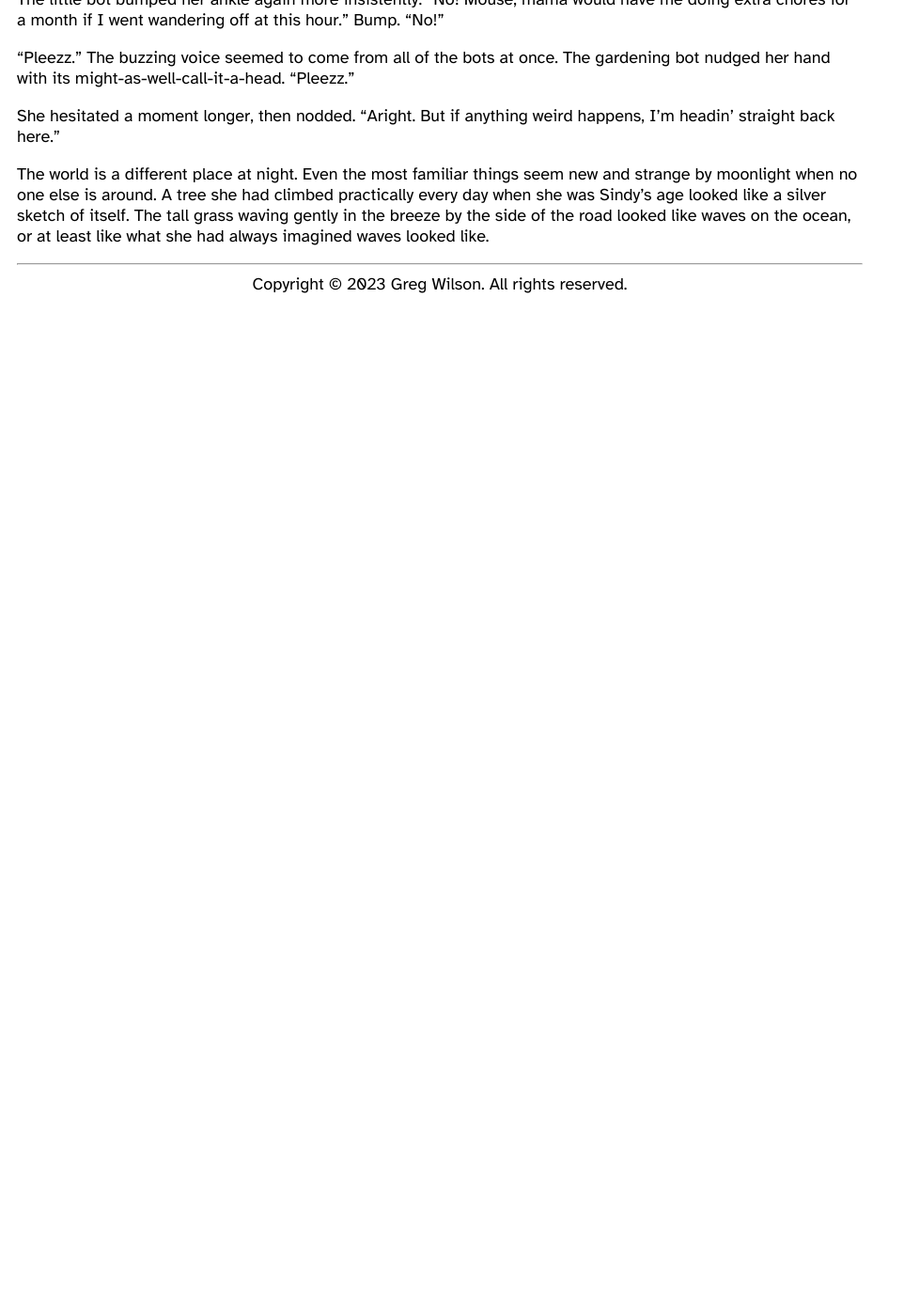
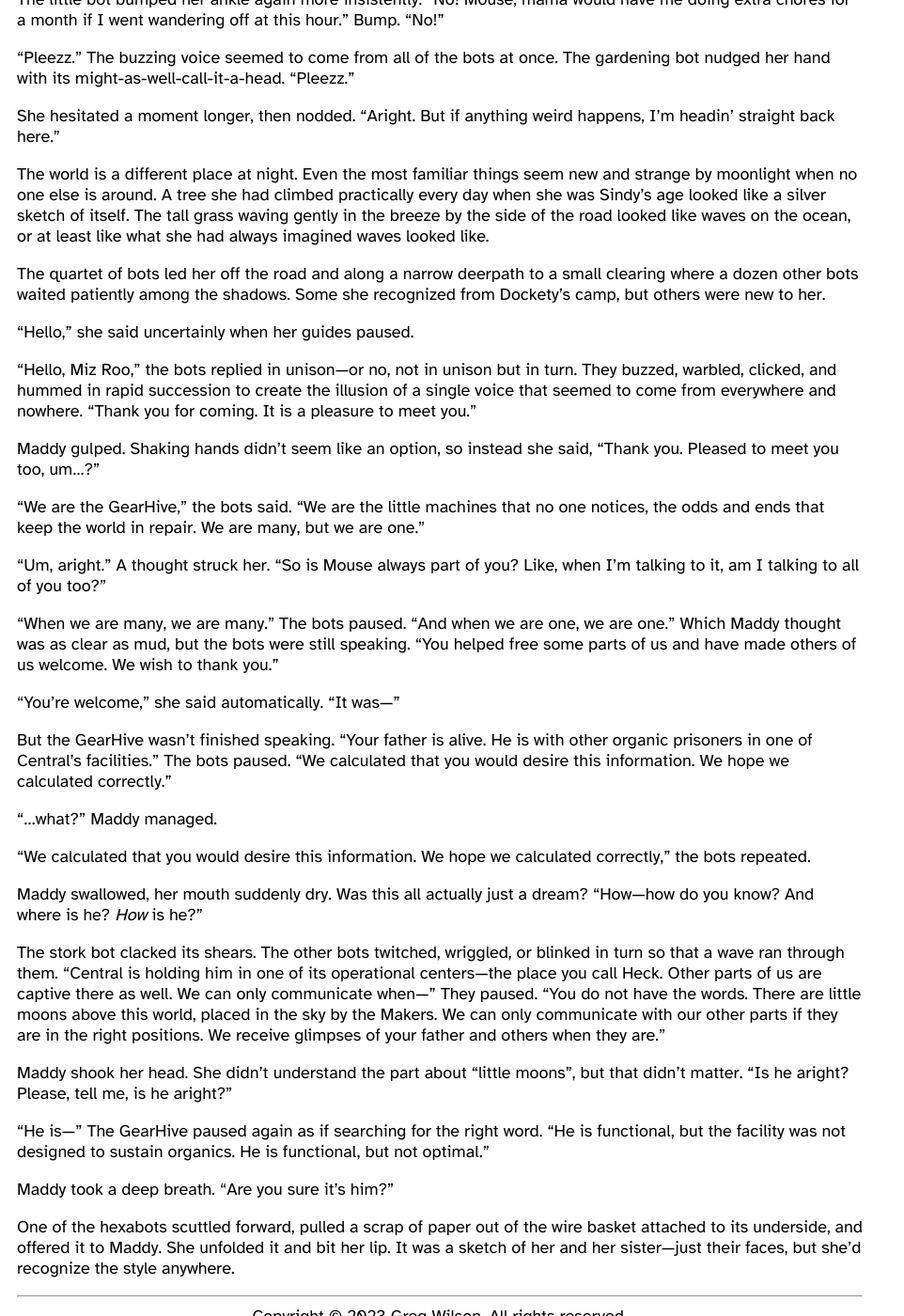
Before and after one commit to gvwilson/fiction, a Jekyll site: the page built from in-heck/index.md, in a window 1280 px wide and 1400 px high, scrolled down 11374 px. Shown: the whole window at 94% size, without its empty margins (0-962 px from the left). Built offline with Jekyll 4.4.1, drawn with Linux system fonts in a browser that asks for light colours; before the commit the page ends 11695 px from its top, so only the background shows below that.

Commit message:
+531 words of In Heck

```diff
--- a/_data/status.csv
+++ b/_data/status.csv
@@ -17,6 +17,7 @@
 iffy,2023-09-16,38713
 in-heck,2023-12-23,4981
 in-heck,2023-12-24,6122
+in-heck,2023-12-25,6653
 last-wolf,2023-09-01,41953
 leaderboard,2023-09-01,1094
 maddy-roo,2023-09-01,31709
--- a/in-heck/index.md
+++ b/in-heck/index.md
@@ -1043,4 +1043,109 @@
 looked like waves on the ocean,
 or at least like what she had always imagined waves looked like.
 
+The quartet of bots led her off the road and along a narrow deerpath
+to a small clearing where a dozen other bots waited patiently among the shadows.
+Some she recognized from Dockety's camp,
+but others were new to her.
+
+"Hello," she said uncertainly when her guides paused.
+
+"Hello, Miz Roo," the bots replied in unison—or no,
+not in unison but in turn.
+They buzzed, warbled, clicked, and hummed in rapid succession
+to create the illusion of a single voice
+that seemed to come from everywhere and nowhere.
+"Thank you for coming.
+It is a pleasure to meet you."
+
+Maddy gulped.
+Shaking hands didn't seem like an option,
+so instead she said,
+"Thank you.
+Pleased to meet you too, um…?"
+
+"We are the GearHive,"
+the bots said.
+"We are the little machines that no one notices,
+the odds and ends that keep the world in repair.
+We are many,
+but we are one."
+
+"Um, aright."
+A thought struck her.
+"So is Mouse always part of you?
+Like,
+when I'm talking to it,
+am I talking to all of you too?"
+
+"When we are many, we are many."
+The bots paused.
+"And when we are one, we are one."
+Which Maddy thought was as clear as mud,
+but the bots were still speaking.
+"You helped free some parts of us
+and have made others of us welcome.
+We wish to thank you."
+
+"You're welcome," she said automatically.
+"It was—"
+
+But the GearHive wasn't finished speaking.
+"Your father is alive.
+He is with other organic prisoners in one of Central's facilities."
+The bots paused.
+"We calculated that you would desire this information.
+We hope we calculated correctly."
+
+"…what?"
+Maddy managed.
+
+"We calculated that you would desire this information.
+We hope we calculated correctly,"
+the bots repeated.
+
+Maddy swallowed,
+her mouth suddenly dry.
+Was this all actually just a dream?
+"How—how do you know?
+And where is he?
+*How* is he?"
+
+The stork bot clacked its shears.
+The other bots twitched, wriggled, or blinked in turn
+so that a wave ran through them.
+"Central is holding him in one of its operational centers—the place you call Heck.
+Other parts of us are captive there as well.
+We can only communicate when—"
+They paused.
+"You do not have the words.
+There are little moons above this world,
+placed in the sky by the Makers.
+We can only communicate with our other parts if they are in the right positions.
+We receive glimpses of your father and others when they are."
+
+Maddy shook her head.
+She didn't understand the part about "little moons",
+but that didn't matter.
+"Is he aright?
+Please,
+tell me,
+is he aright?"
+
+"He is—"
+The GearHive paused again as if searching for the right word.
+"He is functional,
+but the facility was not designed to sustain organics.
+He is functional, but not optimal."
+
+Maddy took a deep breath.
+"Are you sure it's him?"
+
+One of the hexabots scuttled forward,
+pulled a scrap of paper out of the wire basket attached to its underside,
+and offered it to Maddy.
+She unfolded it and bit her lip.
+It was a sketch of her and her sister—just their faces,
+but she'd recognize the style anywhere.
+
 </section>
```
Also changed, not shown: status.svg.
